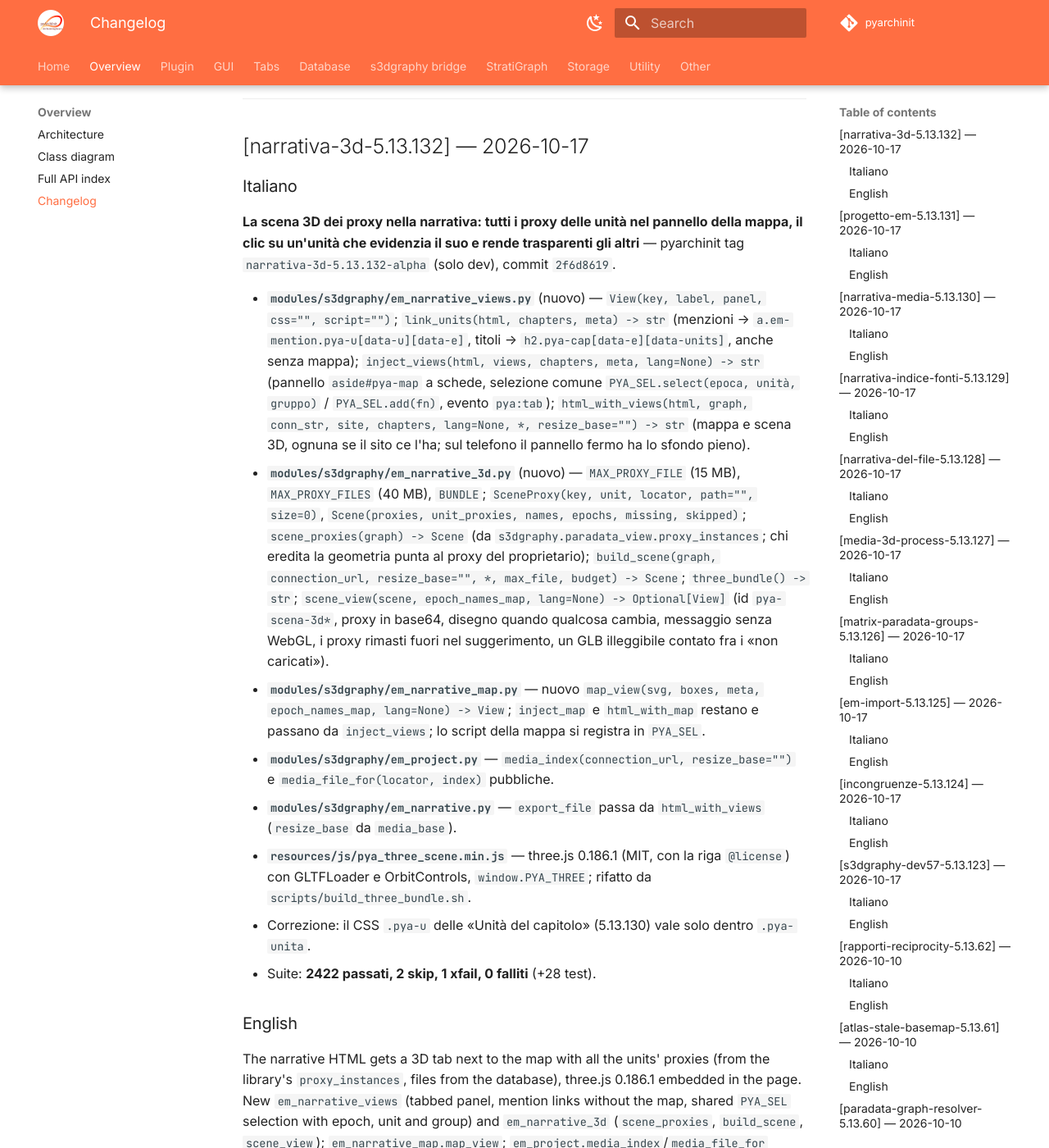
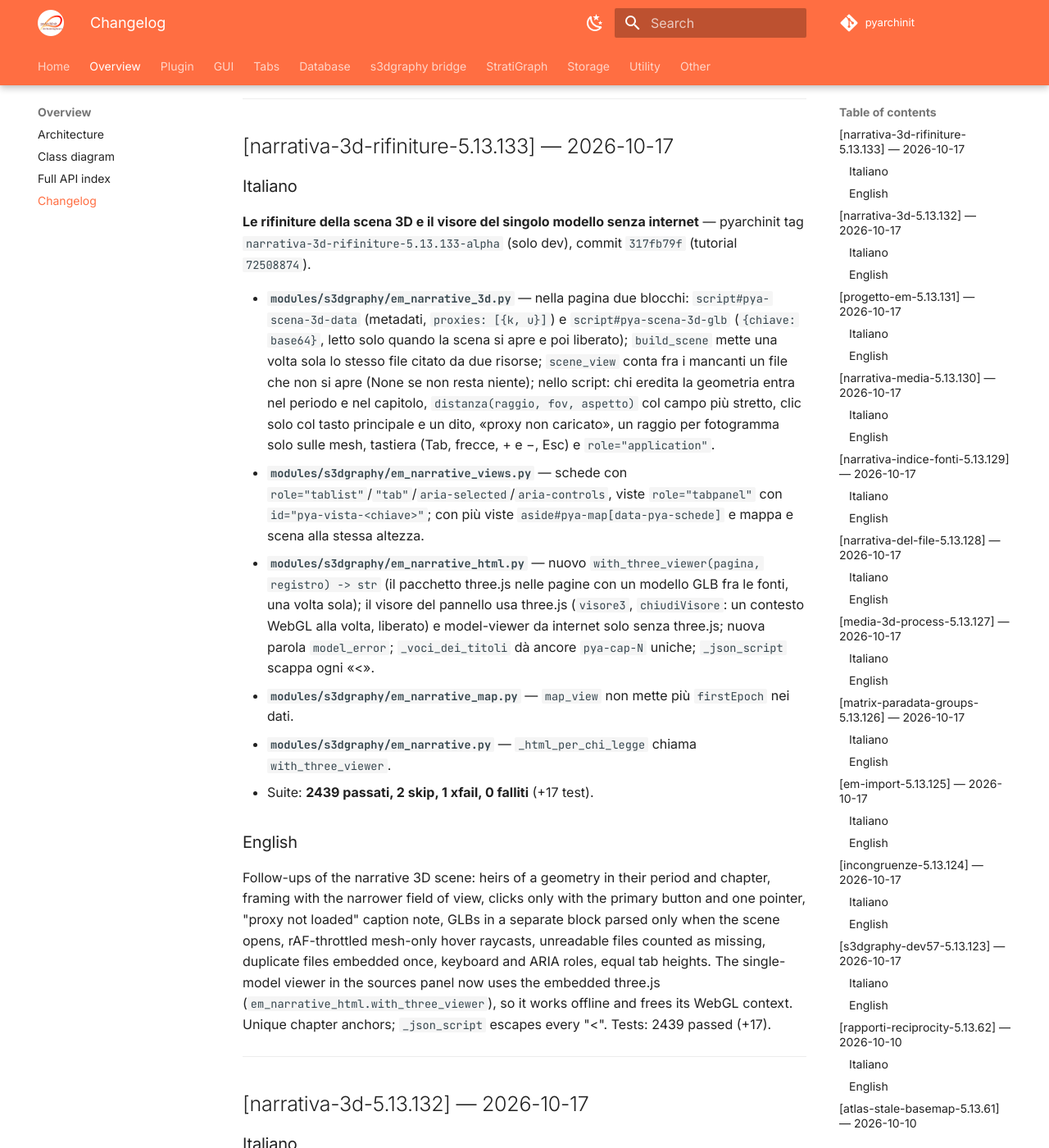
Before and after one commit to enzococca/pyarchinit-api-docs, an MkDocs documentation site: the page built from docs/CHANGELOG.md, in a window 1280 px wide and 1400 px high, scrolled down 274 px. Shown: the whole window at 82% size. Built offline with MkDocs 1.6.1 and Material for MkDocs 9.7.7, drawn with Linux system fonts in a browser that asks for light colours; comment, search, counter and statistics services are not loaded; some of the changed text lies outside the part shown.

Commit message:
changelog: narrativa-3d-rifiniture-5.13.133 — le rifiniture della scena 3D, il visore del singolo modello senza internet

```diff
--- a/docs/CHANGELOG.md
+++ b/docs/CHANGELOG.md
@@ -4,6 +4,25 @@
 > da `pyarchinit-code_dev/`.
 >
 > Format: bilingue IT/EN. Le date sono ISO 8601.
+
+---
+
+## [narrativa-3d-rifiniture-5.13.133] — 2026-10-17
+
+### Italiano
+
+**Le rifiniture della scena 3D e il visore del singolo modello senza internet** — pyarchinit tag `narrativa-3d-rifiniture-5.13.133-alpha` (solo dev), commit `317fb79f` (tutorial `72508874`).
+
+- **`modules/s3dgraphy/em_narrative_3d.py`** — nella pagina due blocchi: `script#pya-scena-3d-data` (metadati, `proxies: [{k, u}]`) e `script#pya-scena-3d-glb` (`{chiave: base64}`, letto solo quando la scena si apre e poi liberato); `build_scene` mette una volta sola lo stesso file citato da due risorse; `scene_view` conta fra i mancanti un file che non si apre (None se non resta niente); nello script: chi eredita la geometria entra nel periodo e nel capitolo, `distanza(raggio, fov, aspetto)` col campo più stretto, clic solo col tasto principale e un dito, «proxy non caricato», un raggio per fotogramma solo sulle mesh, tastiera (Tab, frecce, + e −, Esc) e `role="application"`.
+- **`modules/s3dgraphy/em_narrative_views.py`** — schede con `role="tablist"`/`"tab"`/`aria-selected`/`aria-controls`, viste `role="tabpanel"` con `id="pya-vista-<chiave>"`; con più viste `aside#pya-map[data-pya-schede]` e mappa e scena alla stessa altezza.
+- **`modules/s3dgraphy/em_narrative_html.py`** — nuovo `with_three_viewer(pagina, registro) -> str` (il pacchetto three.js nelle pagine con un modello GLB fra le fonti, una volta sola); il visore del pannello usa three.js (`visore3`, `chiudiVisore`: un contesto WebGL alla volta, liberato) e model-viewer da internet solo senza three.js; nuova parola `model_error`; `_voci_dei_titoli` dà ancore `pya-cap-N` uniche; `_json_script` scappa ogni «<».
+- **`modules/s3dgraphy/em_narrative_map.py`** — `map_view` non mette più `firstEpoch` nei dati.
+- **`modules/s3dgraphy/em_narrative.py`** — `_html_per_chi_legge` chiama `with_three_viewer`.
+- Suite: **2439 passati, 2 skip, 1 xfail, 0 falliti** (+17 test).
+
+### English
+
+Follow-ups of the narrative 3D scene: heirs of a geometry in their period and chapter, framing with the narrower field of view, clicks only with the primary button and one pointer, "proxy not loaded" caption note, GLBs in a separate block parsed only when the scene opens, rAF-throttled mesh-only hover raycasts, unreadable files counted as missing, duplicate files embedded once, keyboard and ARIA roles, equal tab heights. The single-model viewer in the sources panel now uses the embedded three.js (`em_narrative_html.with_three_viewer`), so it works offline and frees its WebGL context. Unique chapter anchors; `_json_script` escapes every "<". Tests: 2439 passed (+17).
 
 ---
 
```
